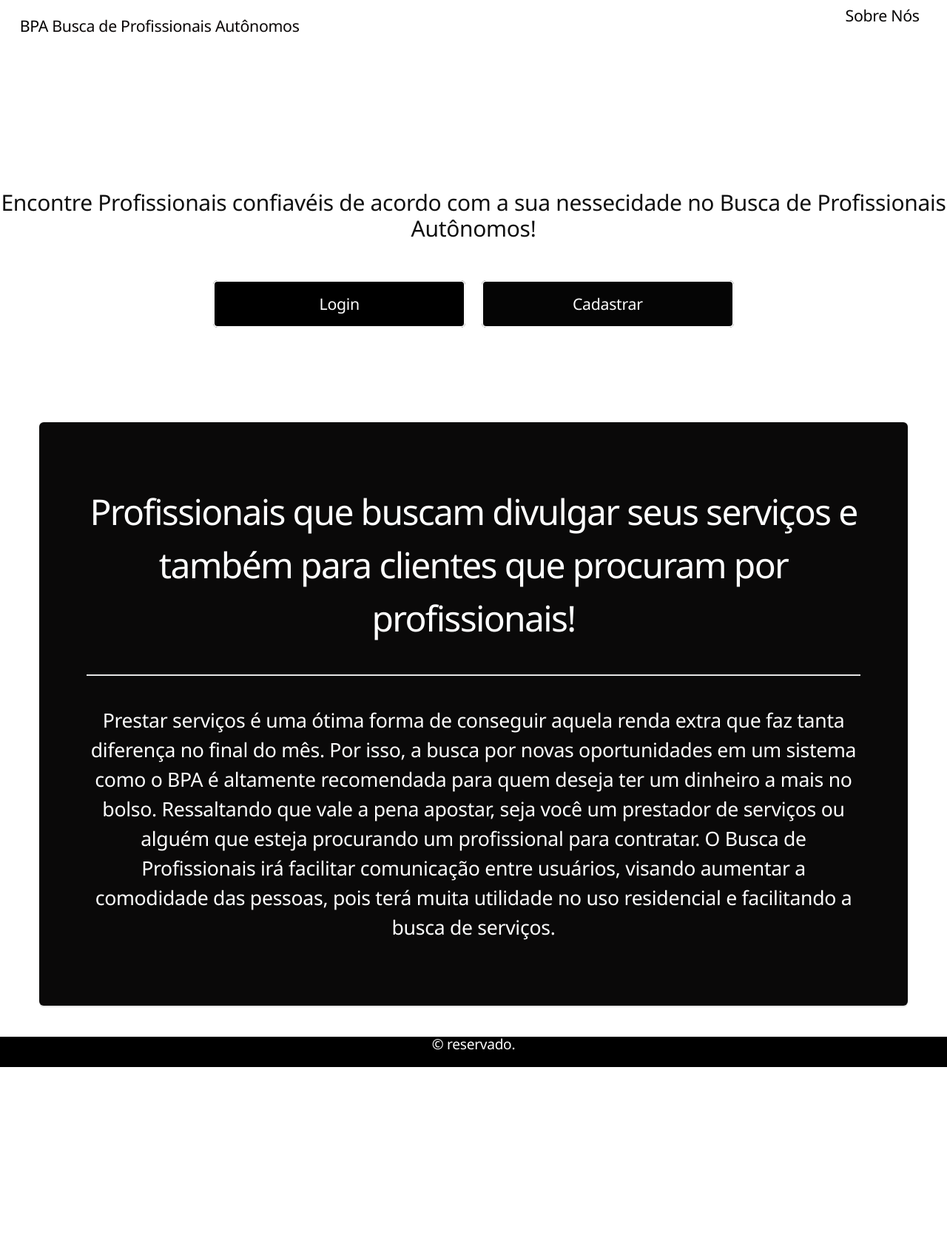
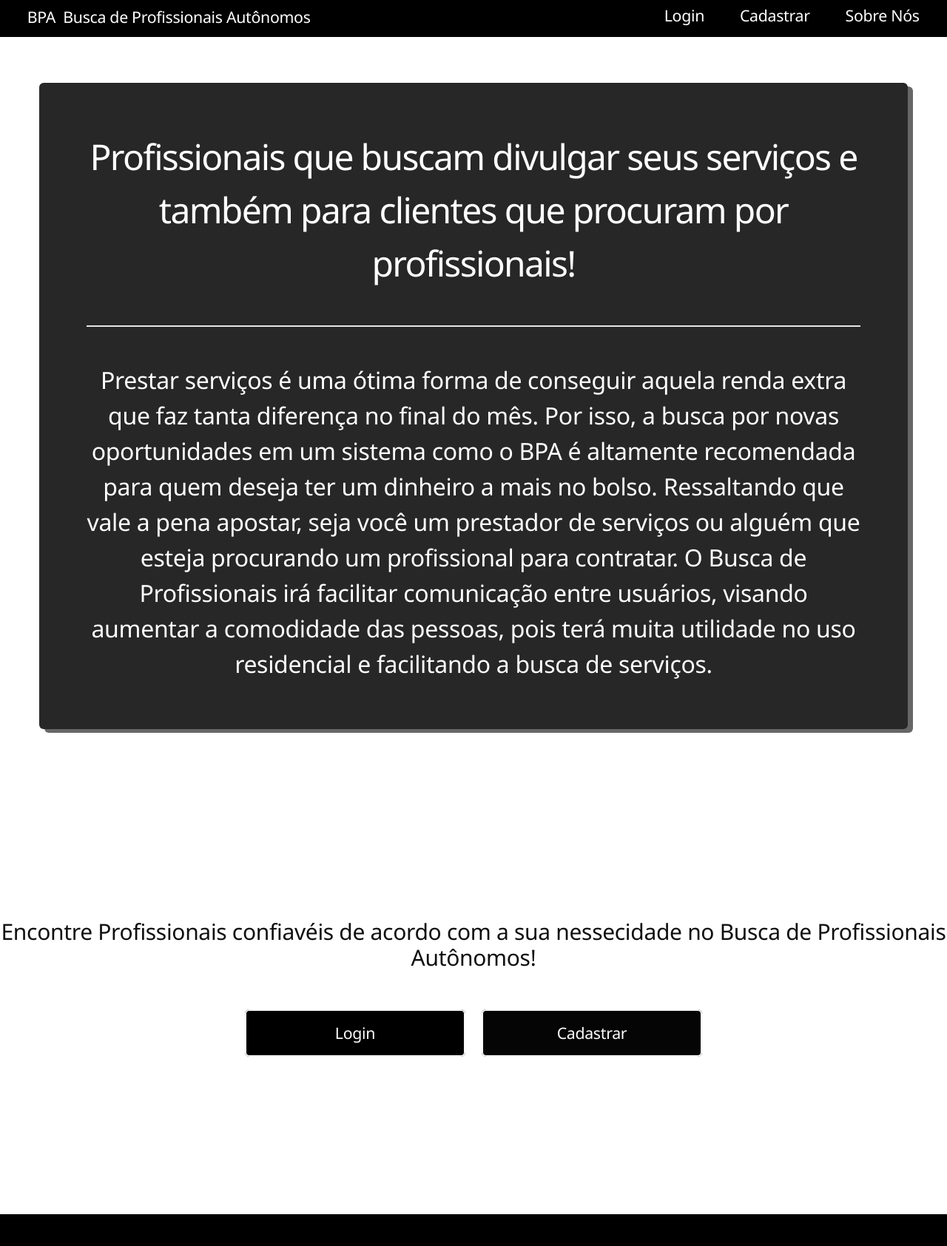
Before and after one commit to eduardoceleghini/BPA, a PHP site: page / in a window 1280 px wide. Shown: the whole page at 74% size. Before the commit the page ends 1443 px from the top, so only its background shows below. Run offline with PHP 8.4, Linux system fonts and the light colour scheme.

Commit message:
atualizando css do index

```diff
--- a/css/main.css
+++ b/css/main.css
@@ -1,3 +1,4 @@
+
 	html, body, div, span, applet, object,
 	iframe, h1, h2, h3, h4, h5, h6, p, blockquote,
 	pre, a, abbr, acronym, address, big, cite,
@@ -611,21 +612,6 @@ body, input, select, textarea {
 			width: 100%;
 		}
 
-		@media screen and (max-width: 840px) {
-
-			.container {
-				width: 100% !important;
-			}
-
-		}
-
-		@media screen and (max-width: 736px) {
-
-			.container {
-				max-width: 100%;
-			}
-
-		}
 
 Section/Article
 
@@ -637,11 +623,10 @@ Section/Article
 		color: rgb(255, 255, 255);
 		position: relative;
 		margin: 0 0 1.5em 0;
-		font-style: italic;
 	}
 
 	header h2 + p {
-		font-size: 1.25em;
+		font-size: 1.5em;
 		margin-top: -1em;
 		line-height: 1.5em;
 	}
@@ -661,7 +646,6 @@ Section/Article
 	}
 
 	header.major {
-		padding: 1em 0;
 		text-align: center;
 	}
 
@@ -815,10 +799,10 @@ Section/Article
 /* Box */
 
 	.box {
-		background: rgb(10, 9, 9);
+		background: rgb(39, 39, 39);
 		border-radius: 6px;
-		box-shadow: 0 2px 0 0 #e5e5e5;
-		margin: 0 0 2em 0;
+		box-shadow: 7px 5px 0 0 #686767;
+		margin-top: 35%;
 		padding: 3em;
 	}
 
@@ -1158,7 +1142,7 @@ Section/Article
 		font-weight: 400;
 		height: 3em;
 		line-height: 3em;
-		padding: 0 2em;
+		padding: 0 1em;
 		text-align: center;
 		text-decoration: none;
 		white-space: nowrap;
@@ -1283,34 +1267,36 @@ Section/Article
 			opacity: 0.25;
 		}
 
+		.border{
+			background-color: black;
+			width: 100%;
+			height: 50px;
+		}
+
 	#header {
-		background: rgb(230, 20, 20);
-		color: rgb(0, 0, 0);
+		color: rgb(255, 255, 255);
 		cursor: default;
-		height: 3.25em;
-		left: 0;
-		line-height: 3.25em;
 		position: fixed;
 		top: 0;
 		width: 100%;
-		z-index: 10000;
 	}
 
 		#header h1 {
-			color: inherit;
+			color: white;
 			height: inherit;
 			left: 1.25em;
 			line-height: inherit;
 			margin: 0;
-			padding: 0;
+			padding: 5px;
 			position: absolute;
 			top: 0;
 		}
 
 			#header h1 a {
-				color: rgb(0, 0, 0);
+				color: rgb(255, 255, 255);
 				font-weight: 400;
 				border: 0;
+				padding: 5px;
 			}
 
 		#header nav {
@@ -1346,7 +1332,7 @@ Section/Article
 					}
 
 					#header nav > ul > li a:not(.button) {
-						color: rgb(5, 4, 4);
+						color: rgb(255, 255, 255);
 						display: inline-block;
 						text-decoration: none;
 						border: 0;
@@ -1516,7 +1502,7 @@ Section/Article
 		background-attachment: scroll,							fixed;
 		background-position: top left,						center center;
 		color: rgb(15, 15, 15);
-		padding: 12em 0 20em 0;
+		padding: 12em 0 10em 0;
 		text-align: center;
 	}
 
@@ -1586,46 +1572,5 @@ Section/Article
 
 	#footer {
 		background: #000000;
-		padding: 0em 0 1em 0;
-		text-align: center;
-	}
-
-		#footer .icons a {
-			-moz-transition: opacity 0.2s ease-in-out;
-			-webkit-transition: opacity 0.2s ease-in-out;
-			-ms-transition: opacity 0.2s ease-in-out;
-			transition: opacity 0.2s ease-in-out;
-			opacity: 0.35;
-			color: white;
-		}
-
-			#footer .icons a:hover {
-				opacity: 0.75;
-			}
-
-		#footer .copyright {
-			color: rgb(255, 255, 255);
-			font-size: 0.9em;
-			line-height: 1em;
-			margin: 2em 0 0 0;
-			padding: 0;
-			text-align: center;
-		}
-
-			#footer .copyright a {
-				color: inherit;
-			}
-
-			#footer .copyright li {
-				border-left: solid 1px #dddddd;
-				display: inline-block;
-				list-style: none;
-				margin-left: 1em;
-				padding-left: 1em;
-			}
-
-				#footer .copyright li:first-child {
-					border-left: 0;
-					margin-left: 0;
-					padding-left: 0;
-				}
+		padding: 0em 0 2em 0;
+	}
--- a/index.php
+++ b/index.php
@@ -15,23 +15,19 @@ session_start();
 		<div id="page-wrapper">
 
 				<header id="header" class="alt">
-					<h1><a href="index.php">   BPA        </a>    Busca de Profissionais Autônomos</h1>
+					<div class= "border">
+						<h1><a href="index.php">   BPA        </a>    Busca de Profissionais Autônomos</h1>
+					</div>
 					<nav id="nav">
 						<ul>
 							<li>
+								<a href="../bpa-main/view/login/login.php" class="icon solid fa-angle-down">Login</a>
+								<a href="../bpa-main/view/user/redirecionarUser.php" class="icon solid fa-angle-down">Cadastrar</a>
 								<a href="sobrenos.php" class="icon solid fa-angle-down">Sobre Nós</a>
 							</li>
 						</ul>
 					</nav>
 				</header>
-
-				<section id="banner">
-					<p>Encontre Profissionais confiavéis de acordo com a sua nessecidade no Busca de Profissionais Autônomos!</p>
-					<ul class="actions special">
-						<li><a href="../bpa-main/view/login/login.php" class="button primary">Login</a></li>
-						<li><a href="../bpa-main/view/user/redirecionarUser.php" class="button">Cadastrar</a></li>
-					</ul>
-				</section>
 
 				<section id="main" class="container">
 
@@ -52,10 +48,15 @@ session_start();
 
 				</section>
 
+				<section id="banner">
+					<p>Encontre Profissionais confiavéis de acordo com a sua nessecidade no Busca de Profissionais Autônomos!</p>
+					<ul class="actions special">
+						<li><a href="../bpa-main/view/login/login.php" class="button primary">Login</a></li>
+						<li><a href="../bpa-main/view/user/redirecionarUser.php" class="button">Cadastrar</a></li>
+					</ul>
+				</section>
+
 				<footer id="footer">
-					<ul class="copyright">
-						<li>&copy; reservado.</li>
-					</ul>
 				</footer>
 
 		</div>
```
Lines whose indentation alone changed are shown as unchanged.
